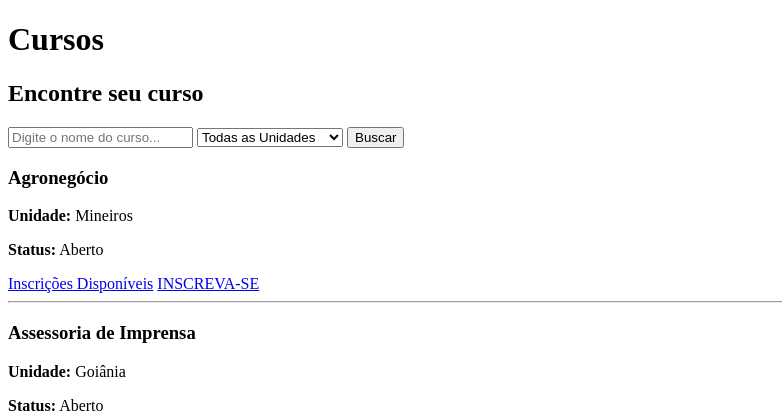
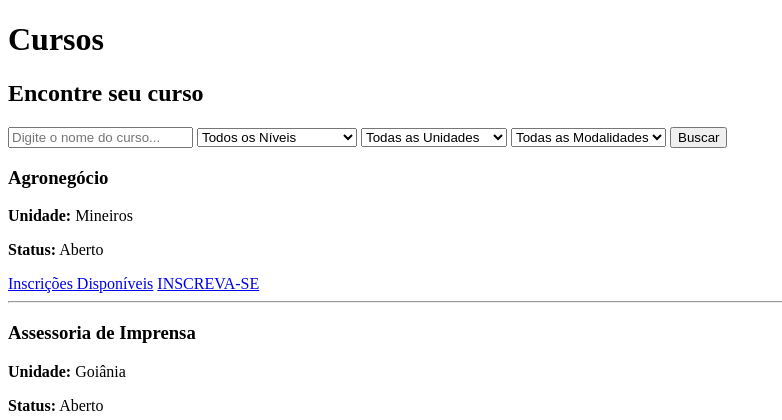
Before and after one commit to ferlimatos/estracao_de_dados, a Flask app: page / in a window 1280 px wide. Shown: the top 420 px of the page, without its empty margins (0-782 px from the left). Run offline with Flask 3, Linux system fonts and the light colour scheme.

Commit message:
feat(filtros): adicionar opções de nível e modalidade no formulário de busca

```diff
--- a/templates/index.html
+++ b/templates/index.html
@@ -13,12 +13,29 @@
     <form id="formBusca">
         <input type="text" id="termo" placeholder="Digite o nome do curso...">
 
+        <select id="nivel">
+            <option value="">Todos os Níveis</option>
+            <!-- Você pode preencher estes valores manualmente ou via JS -->
+            <option value="Capacitação">Capacitação</option>
+            <option value="Qualificação profissional">Qualificação</option>
+            <option value="Técnico de nível médio">Técnico de nível médio</option>
+        </select>
+        </select>
+
         <select id="unidade">
             <option value="">Todas as Unidades</option>
             <!-- Você pode preencher estes valores manualmente ou via JS -->
             <option value="José Luiz Bittencourt">José Luiz Bittencourt</option>
             <option value="Luiz Rassi">Luiz Rassi</option>
             <option value="Artes Basileu França">Artes Basileu França</option>
+        </select>
+
+        <select id="modalidade">
+            <option value="">Todas as Modalidades</option>
+            <!-- Você pode preencher estes valores manualmente ou via JS -->
+            <option value="Presencial">Presencial</option>
+            <option value="Online">Online</option>
+            <option value="EAD">EAD</option>
         </select>
 
         <button type="submit">Buscar</button>
```
